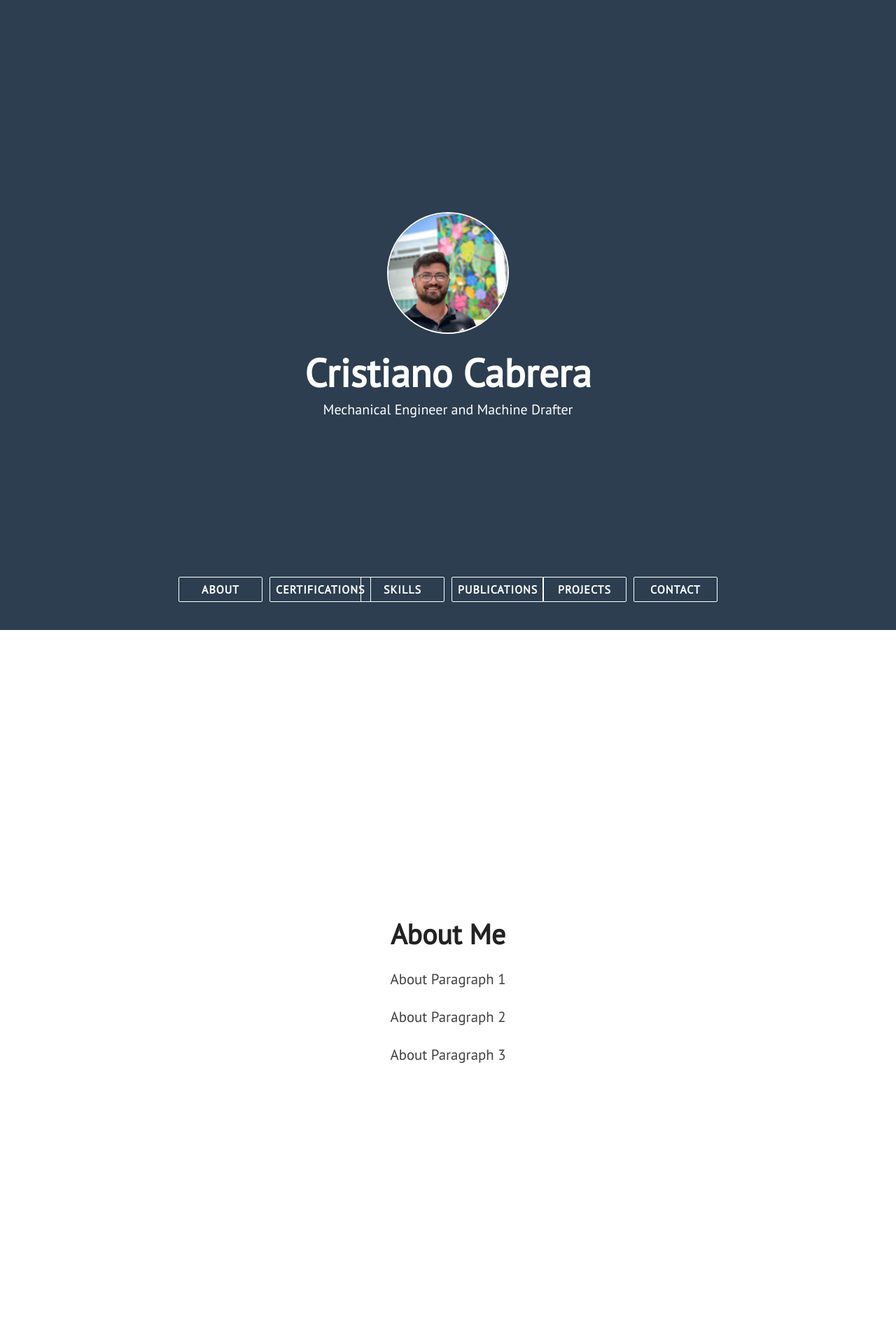
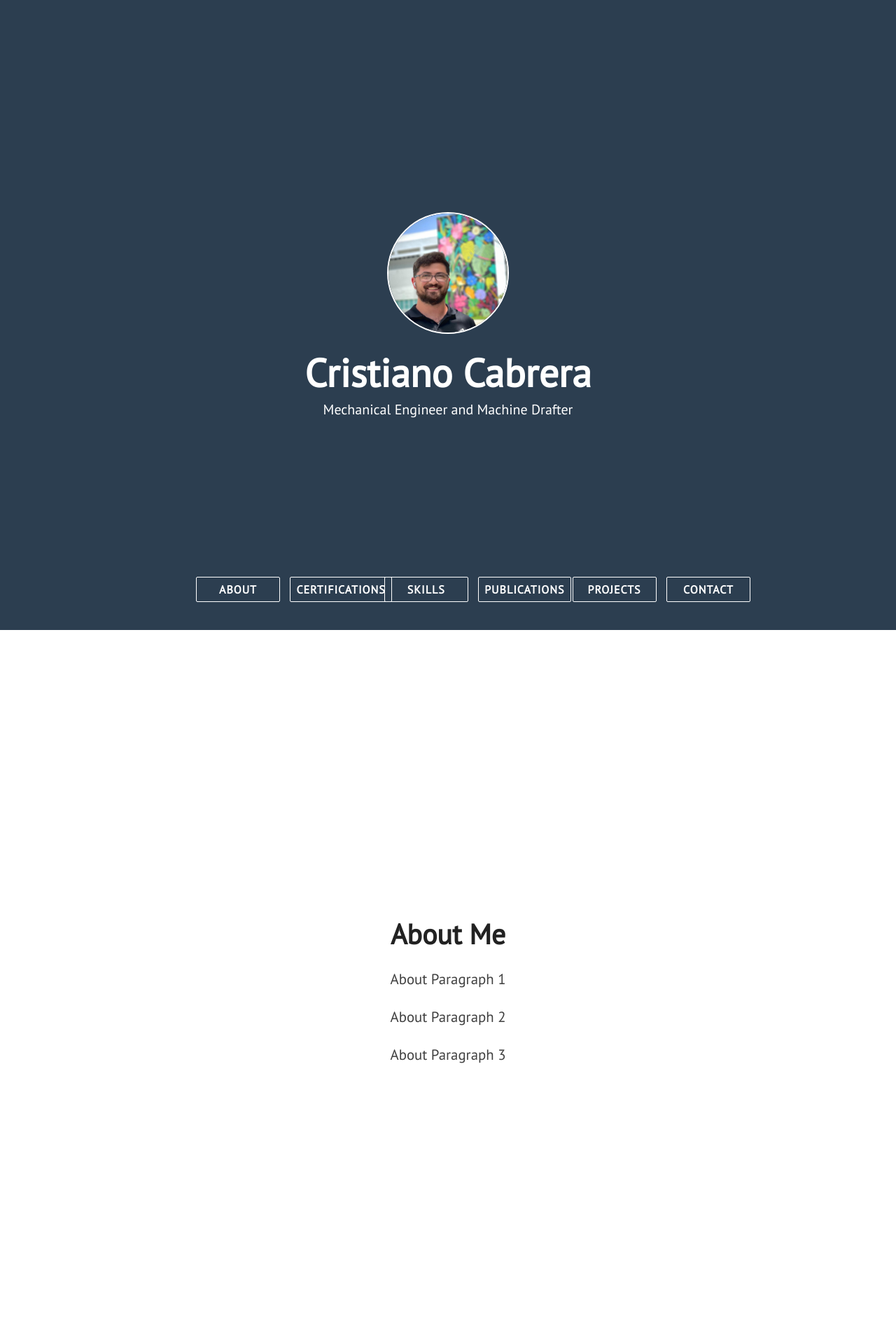
Before and after one commit to cmcabrera97/cmcabrera97.github.io, a Jekyll site: the page built from index.html, in a window 1280 px wide. Shown: the top 1920 px of the page at 70% size. Built offline with Jekyll 4.4.1, drawn with Linux system fonts in a browser that asks for light colours; nearby versions of some CDN libraries.

Commit message:
Update main.css

```diff
--- a/assets/css/main.css
+++ b/assets/css/main.css
@@ -119,9 +119,9 @@ img {
   display: grid;
   -ms-grid-columns: auto auto auto auto auto auto;
       grid-template-columns: auto auto auto auto auto auto;
-  grid-column-gap: 10px;
+  grid-column-gap: 2%;
 
-  margin: 0 0;
+  margin: 0 auto;
 }
 
 .justify-text {
```
